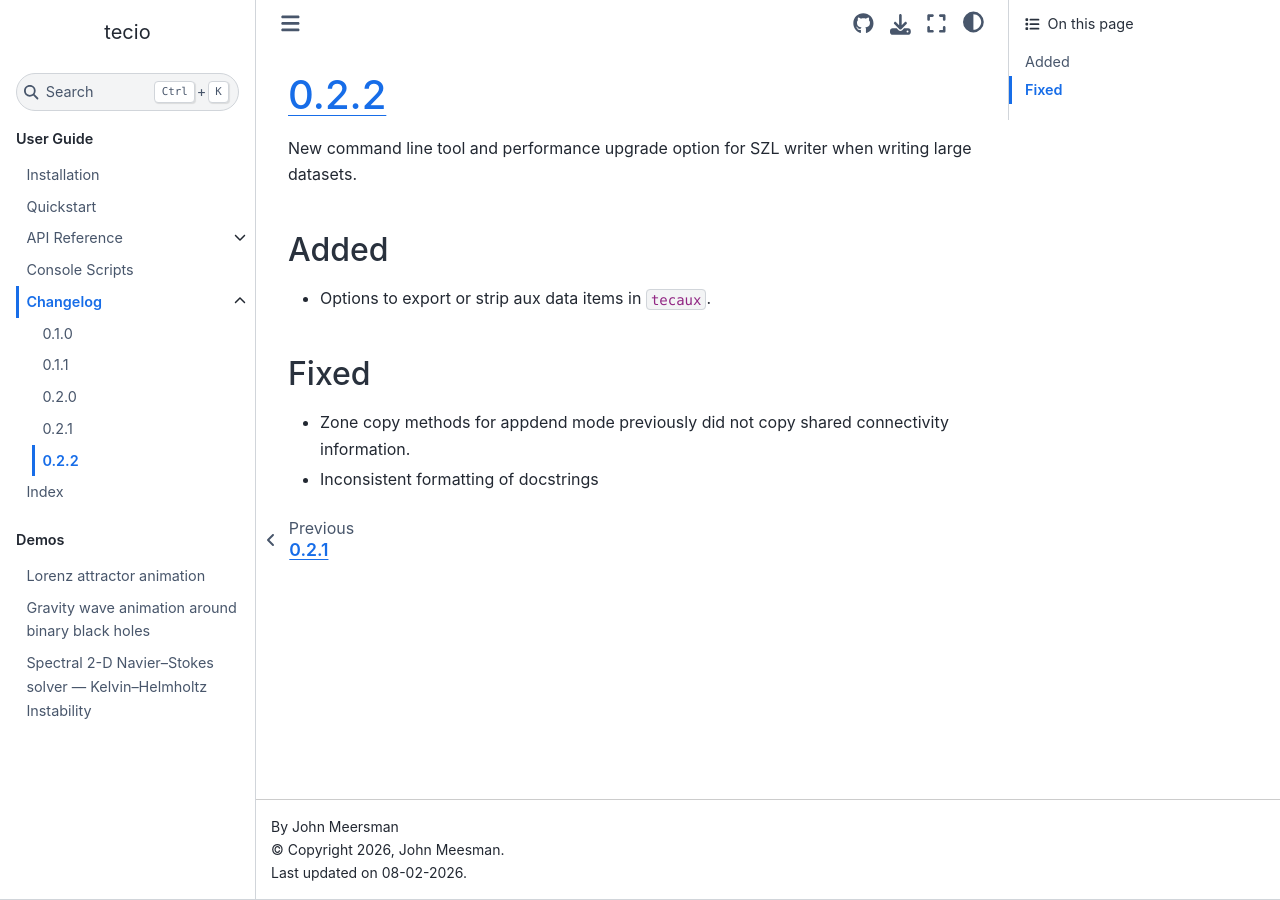
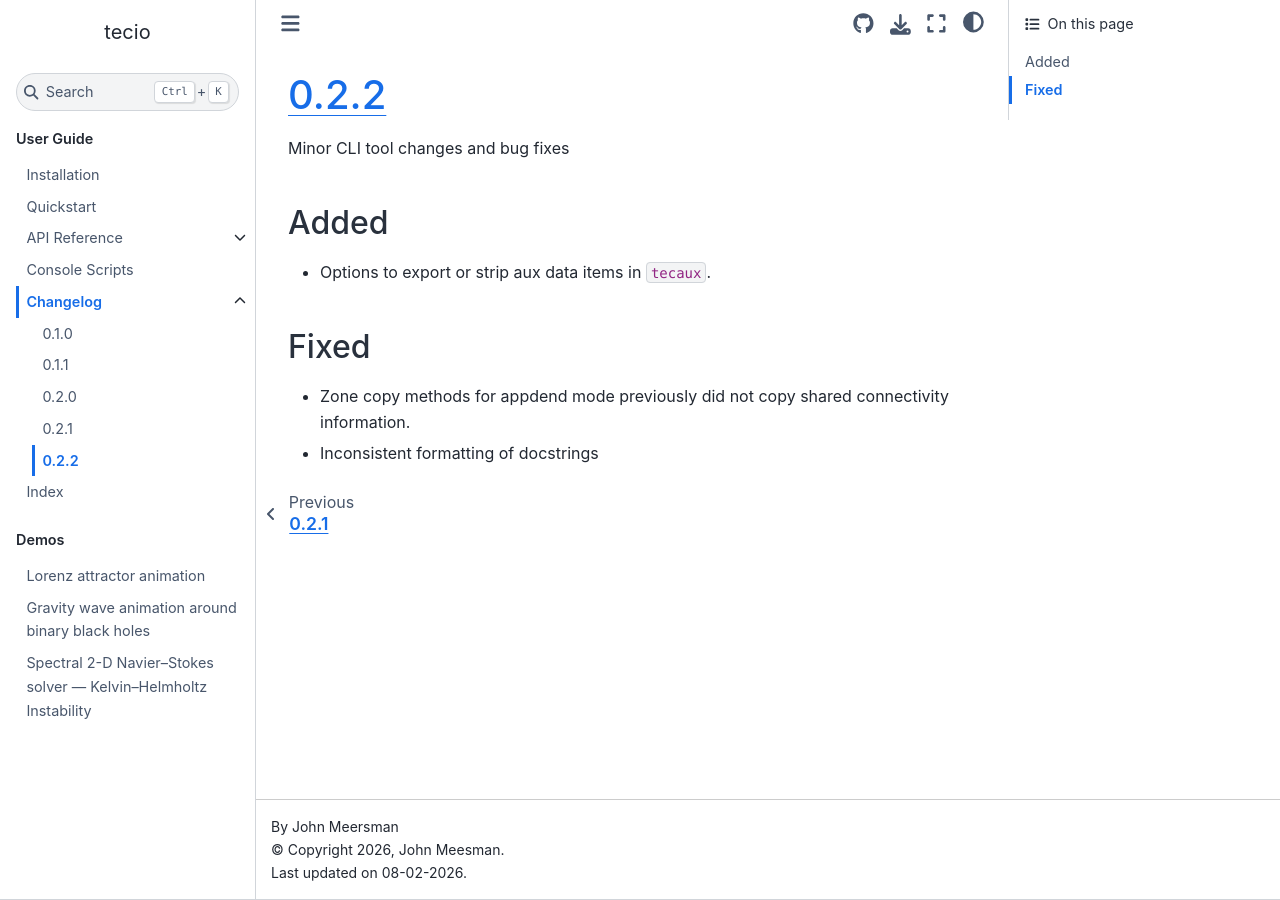
Before and after one commit to meersman/tecio, a Sphinx documentation site: the page built from docs/changelog/v0.2.2.md, in a window 1280 px wide. Built offline with Sphinx 7.4.7 and the Sphinx Book theme 1.1.4, drawn with Linux system fonts in a browser that asks for light colours.

Commit message:
updated changelog

```diff
--- a/docs/changelog/v0.2.2.md
+++ b/docs/changelog/v0.2.2.md
@@ -1,7 +1,6 @@
 ## [0.2.2]
 
-New command line tool and performance upgrade option for SZL writer when
-writing large datasets.
+Minor CLI tool changes and bug fixes
 
 ### Added
 
```
